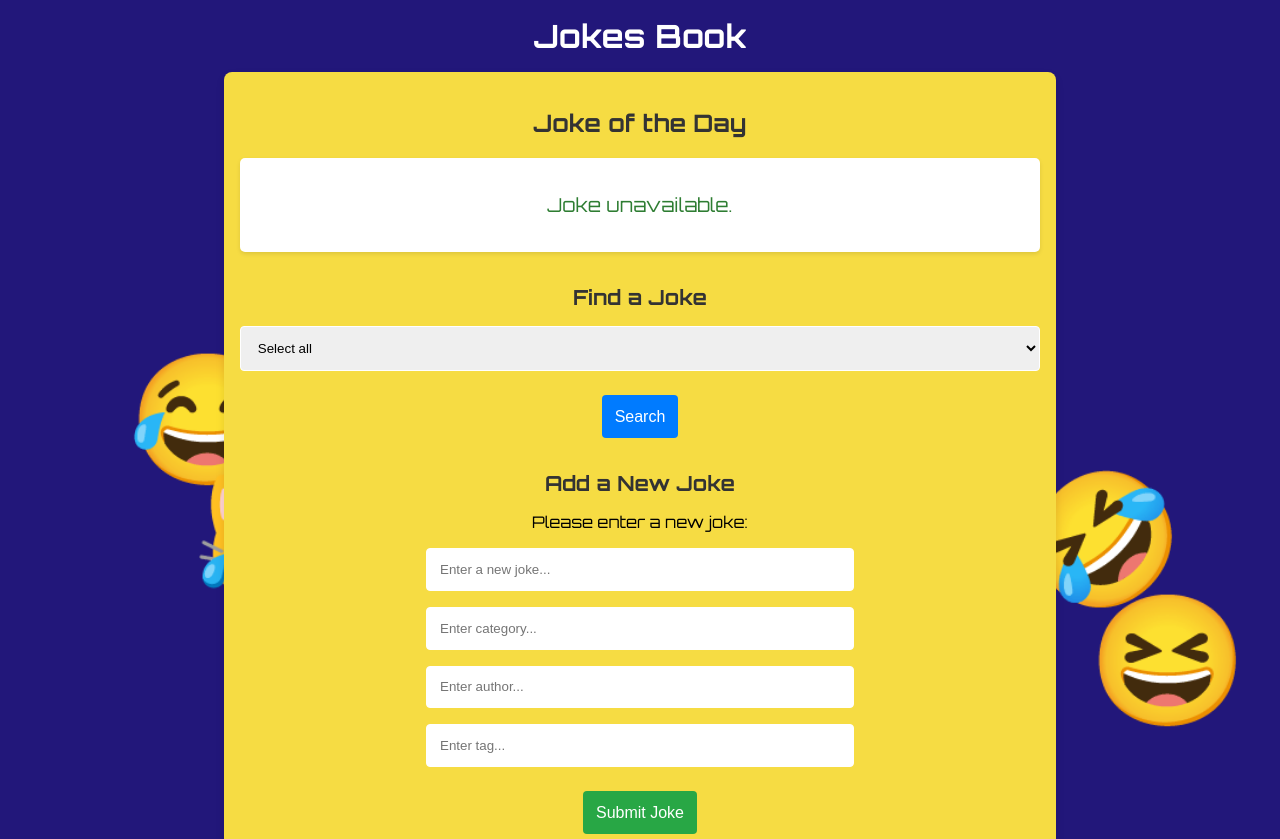
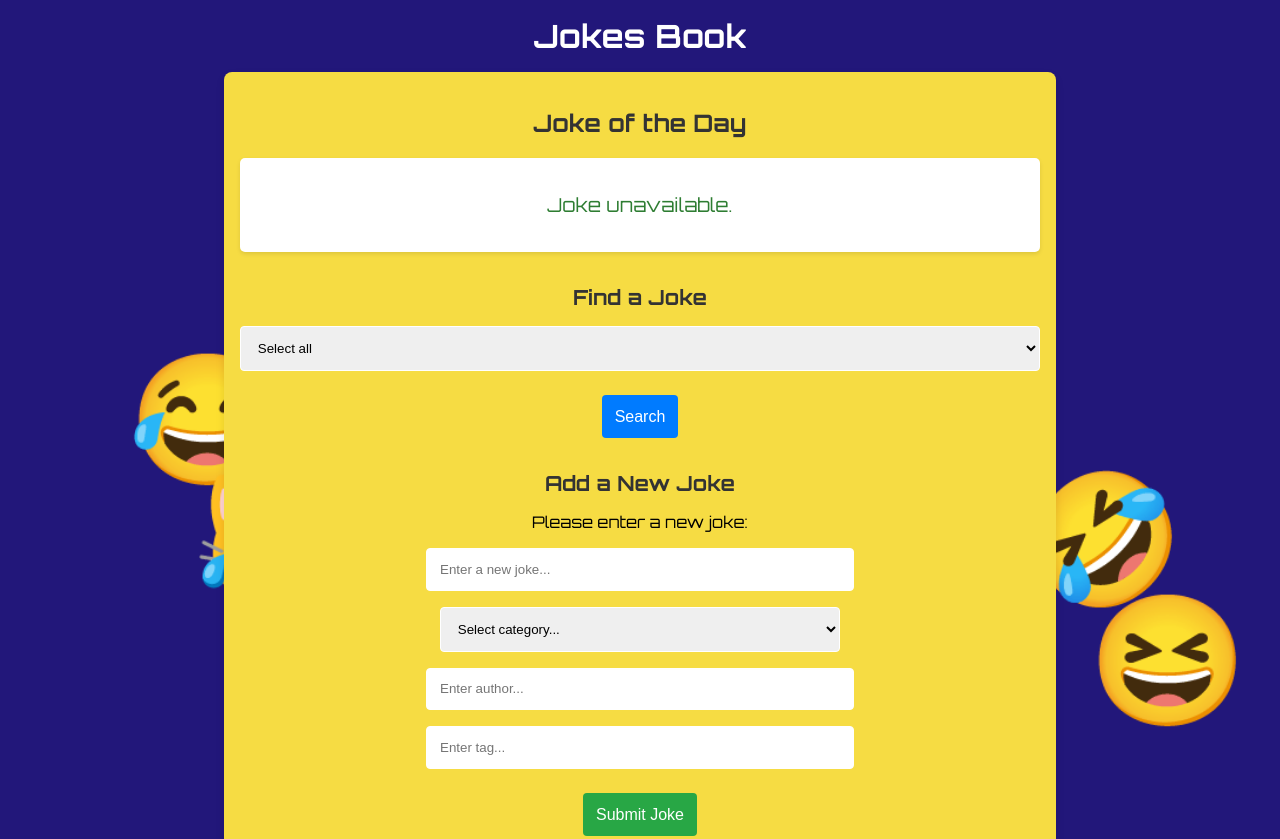
Before and after one commit to Lolisolera/jokes-book-frontend, a website built with Vite: page index.html in a window 1280 px wide. Shown: the top 839 px of the page. Built offline with nearby package versions, Linux system fonts and the light colour scheme; no server answers.

Commit message:
Changed category input to dropdown menu

```diff
--- a/index.html
+++ b/index.html
@@ -37,23 +37,15 @@
       <!-- Search and Filter Jokes -->
       <section class="jokes__search">
         <h2 class="jokes__search-title">Find a Joke</h2>
-
         <div class="jokes__filters">
-                    <select
-                        id="dropdown"
-                        class="jokes__select jokes__select--category"
-                    >
-                        <!-- <option value="">Select Category</option> -->
+          <select id="dropdown" class="jokes__select jokes__select--category">
             <option value="all">Select all</option>
             <option value="futuristic">Futuristic</option>
             <option value="geek">Geek</option>
             <option value="dark">Dark</option>
           </select>
         </div>
-
-                <button id="searchBtn" class="jokes__search-button">
-                    Search
-                </button>
+        <button id="searchBtn" class="jokes__search-button">Search</button>
         <ul id="jokesList"></ul>
       </section>
 
@@ -68,12 +60,13 @@
             placeholder="Enter a new joke..."
             required
           />
-                    <input
-                        type="text"
-                        class="jokes__input jokes__input--category"
-                        placeholder="Enter category..."
-                        required
-                    />
+          <!-- Input with dropdown to select existing category -->
+          <select class="jokes__input jokes__input--category" required>
+            <option value="" disabled selected>Select category...</option>
+            <option value="Futuristic">Futuristic</option>
+            <option value="Geek">Geek</option>
+            <option value="Dark">Dark</option>
+          </select>
           <input
             type="text"
             class="jokes__input jokes__input--author"
@@ -99,10 +92,7 @@
       <section class="jokes__delete">
         <h2 class="jokes__delete-title">Delete a Joke</h2>
         <p class="jokes__prompt">Please enter a joke ID to delete:</p>
-                <form
-                    id="delete-joke-form"
-                    class="jokes__form jokes__form--delete"
-                >
+        <form id="delete-joke-form" class="jokes__form jokes__form--delete">
           <input
             type="text"
             id="delete-joke-id-input"
```
Lines whose indentation alone changed are shown as unchanged.
